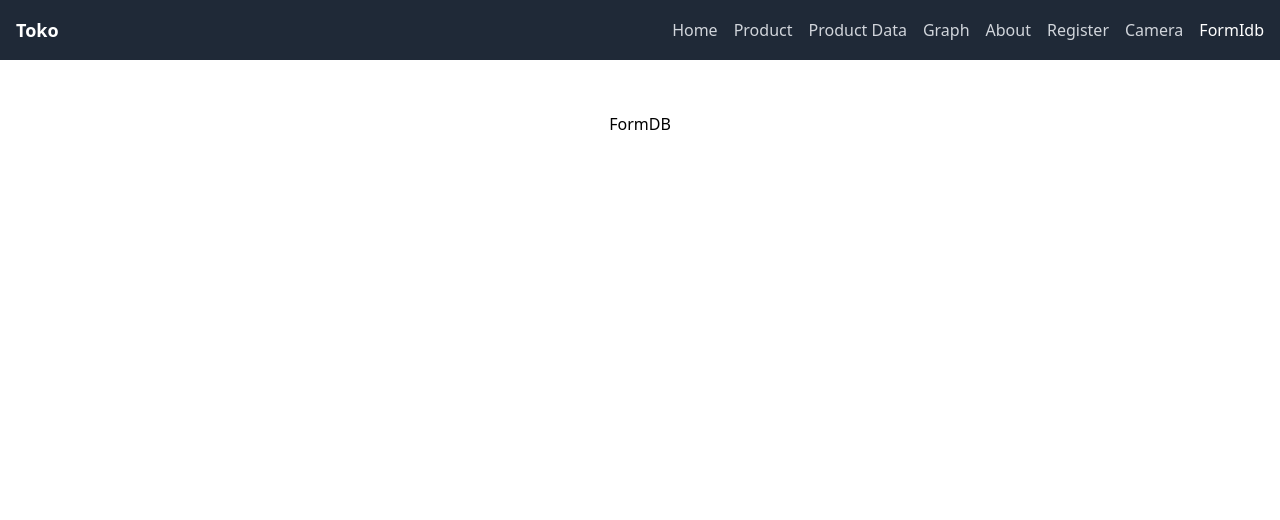
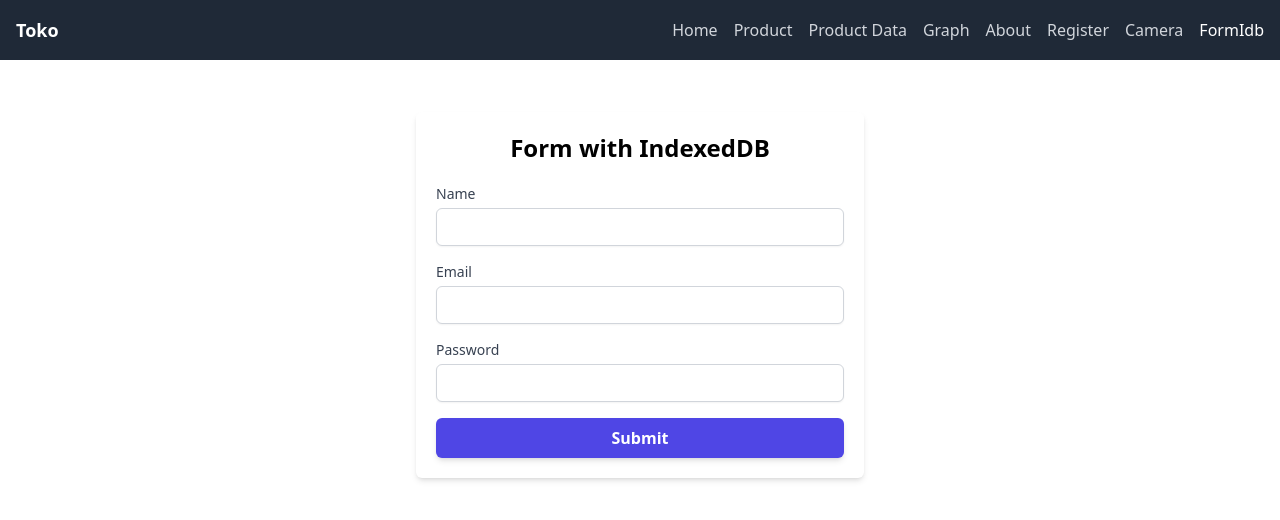
Before and after one commit to ruhyadi/multimatics, a React (Vite) app in the folder day05_react/: page /form-idb in a window 1280 px wide. Shown: the top 520 px of the page. Built offline with nearby package versions, Linux system fonts and the light colour scheme.

Commit message:
feat: implement form with IndexedDB for data storage and retrieval

```diff
--- a/day05_react/package.json
+++ b/day05_react/package.json
@@ -11,6 +11,7 @@
   },
   "dependencies": {
     "axios": "^1.7.8",
+    "idb": "^8.0.0",
     "react": "^18.3.1",
     "react-dom": "^18.3.1",
     "react-hook-form": "^7.53.2",
--- a/day05_react/src/pages/FormIdb.tsx
+++ b/day05_react/src/pages/FormIdb.tsx
@@ -1,9 +1,118 @@
-import React from "react";
+import React, { useEffect } from "react";
+import { useForm } from "react-hook-form";
+import { openDB } from "idb";
 
 const FormIdb = () => {
+  const { register, handleSubmit, setValue, watch, reset } = useForm();
+  const watchFields = watch();
+
+  const DB_NAME = "formDB";
+  const STORE_NAME = "formData";
+
+  // init indexedDB
+  const initDB = () => {
+    return openDB(DB_NAME, 1, {
+      upgrade(db) {
+        if (!db.objectStoreNames.contains(STORE_NAME)) {
+          db.createObjectStore(STORE_NAME, { keyPath: "id" });
+        }
+      },
+    });
+  };
+
+  // save form handle
+  const saveFormHandle = async (data: any) => {
+    const db = await initDB();
+    await db.put(STORE_NAME, { id: 1, ...data });
+  };
+
+  // load form handle
+  const loadFormHandle = async () => {
+    const db = await initDB();
+    const data = await db.get(STORE_NAME, 1);
+    if (data) {
+      Object.keys(data).forEach((key) => {
+        if (key !== "id") {
+          setValue(key, data[key]);
+        }
+      });
+    }
+  };
+
+  const clearFormData = async () => {
+    const db = await initDB();
+    await db.delete(STORE_NAME, 1);
+  };
+
+  const onSubmit = (data: any) => {
+    console.log(`Form submitted: ${JSON.stringify(data)}`);
+    alert("Form submitted");
+    reset();
+    clearFormData();
+  };
+
+  useEffect(() => {
+    loadFormHandle();
+  }, []);
+
+  useEffect(() => {
+    saveFormHandle(watchFields);
+  }, [watchFields]);
+
   return (
-    <div>
-      <h1>FormDB</h1>
+    <div className="max-w-md mx-auto mt-10 p-5 bg-white shadow-md rounded-md">
+      <h1 className="text-2xl font-bold mb-5">Form with IndexedDB</h1>
+      <form onSubmit={handleSubmit(onSubmit)} className="space-y-4">
+        <div>
+          <label
+            htmlFor="name"
+            className="text-left block text-sm font-medium text-gray-700"
+          >
+            Name
+          </label>
+          <input
+            type="text"
+            id="name"
+            {...register("name")}
+            className="mt-1 block w-full px-3 py-2 border border-gray-300 rounded-md shadow-sm focus:outline-none focus:ring-indigo-500 focus:border-indigo-500 sm:text-sm"
+          />
+        </div>
+        <div>
+          <label
+            htmlFor="email"
+            className="text-left block text-sm font-medium text-gray-700"
+          >
+            Email
+          </label>
+          <input
+            type="email"
+            id="email"
+            {...register("email")}
+            className="mt-1 block w-full px-3 py-2 border border-gray-300 rounded-md shadow-sm focus:outline-none focus:ring-indigo-500 focus:border-indigo-500 sm:text-sm"
+          />
+        </div>
+        {/* password */}
+        <div>
+          <label
+            htmlFor="password"
+            className="text-left block text-sm font-medium text-gray-700"
+          >
+            Password
+          </label>
+          <input
+            type="password"
+            id="password"
+            {...register("password")}
+            className="mt-1 block w-full px-3 py-2 border border-gray-300 rounded-md shadow-sm focus:outline-none focus:ring-indigo-500 focus:border-indigo-500 sm:text-sm"
+          />
+        </div>
+        <button
+          type="submit"
+          className="w-full py-2 px-4 bg-indigo-600 text-white font-semibold rounded-md shadow-md hover:bg-indigo-700 focus:outline-none focus:ring-2 focus:ring-indigo-500 focus:ring-offset-2"
+        >
+          Submit
+        </button>
+      </form>
     </div>
   );
 };
```
Also changed, not shown: 1 other file (tests, documents, lock files or other folders).
